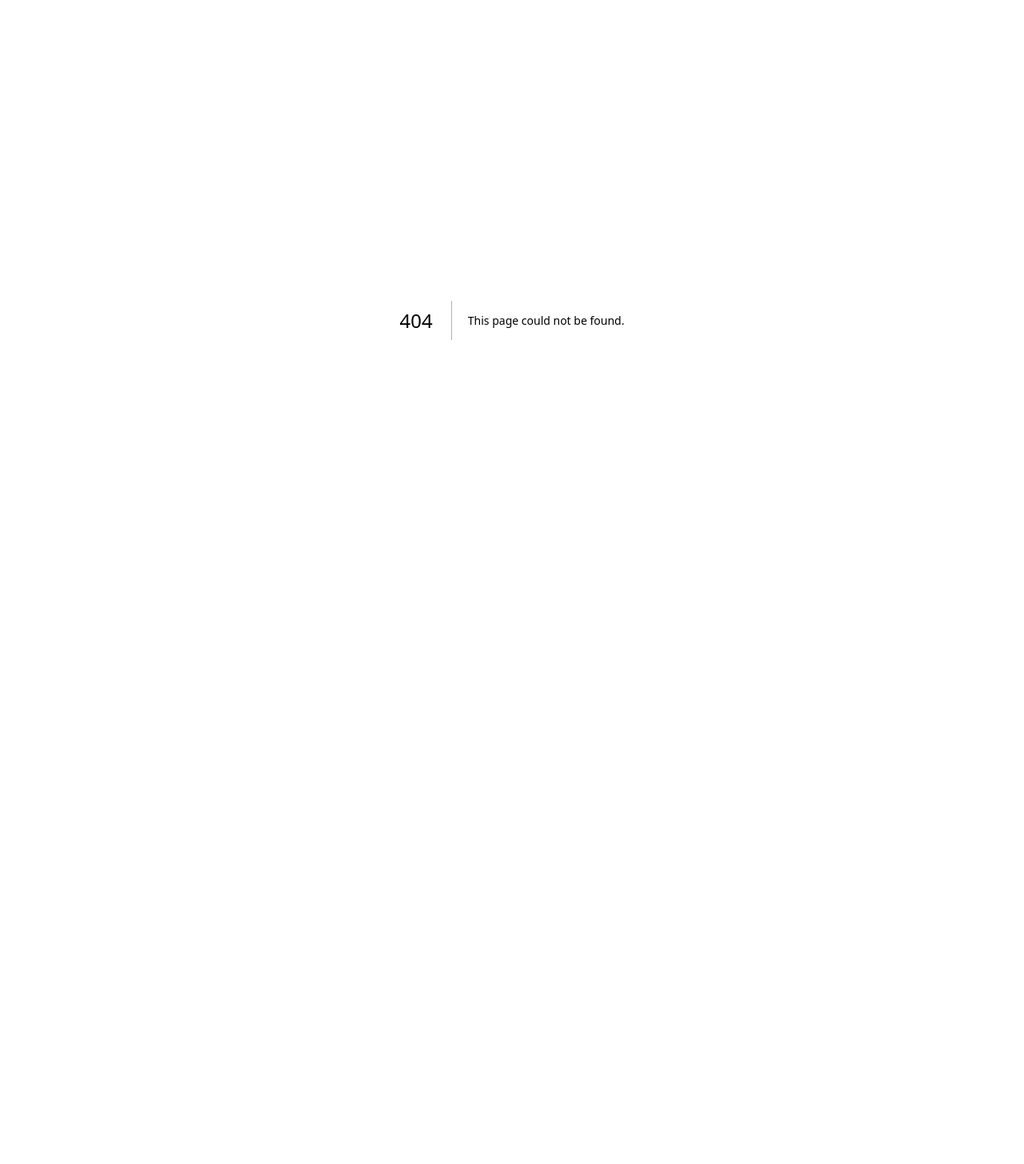
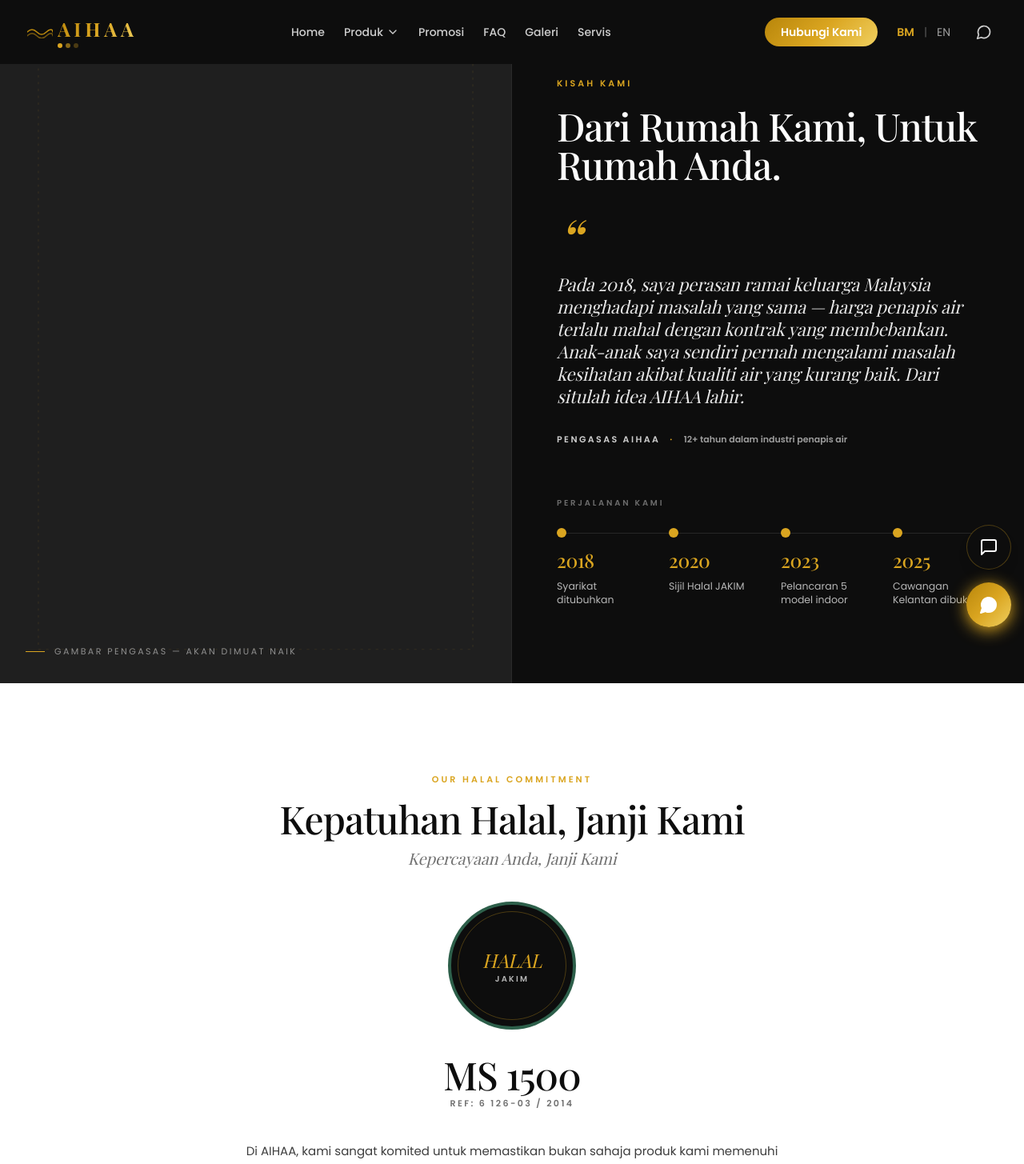
Before and after one commit to Syedazriiskandar00/aihaa-website, a Next.js app: page /tentang-kami in a window 1280 px wide. Before the commit this address had no page. Shown: the top 1455 px of the page at 80% size. Before the commit the page ends 800 px from the top, so only its background shows below. Built offline with nearby package versions, Linux system fonts and the light colour scheme.

Commit message:
feat(tentang-kami): scaffold /tentang-kami route with metadata + 5 sections

```diff
--- /dev/null
+++ b/src/app/tentang-kami/page.tsx
@@ -0,0 +1,39 @@
+import type { Metadata } from "next";
+import Header from "@/components/Header";
+import Footer from "@/components/Footer";
+import FloatingButtons from "@/components/FloatingButtons";
+import KisahKami from "./components/KisahKami";
+import HalalCommitment from "./components/HalalCommitment";
+import AzleeCollabVideo from "./components/AzleeCollabVideo";
+import TeamSection from "./components/TeamSection";
+import CsrSumbangan from "./components/CsrSumbangan";
+
+export const metadata: Metadata = {
+  title: "Tentang AIHAA — Kisah, Halal Commitment & Pasukan",
+  description:
+    "Kisah AIHAA dari 2018. Sijil Halal JAKIM, kolaborasi jenama, pasukan, dan aktiviti tanggungjawab sosial di seluruh Semenanjung Malaysia.",
+  openGraph: {
+    title: "Tentang AIHAA — Kisah, Halal & Pasukan",
+    description:
+      "Kisah pengasas AIHAA, Halal JAKIM commitment, dan aktiviti komuniti di Malaysia.",
+    type: "website",
+    locale: "ms_MY",
+  },
+};
+
+export default function TentangKamiPage() {
+  return (
+    <>
+      <Header />
+      <main>
+        <KisahKami />
+        <HalalCommitment />
+        <AzleeCollabVideo />
+        <TeamSection />
+        <CsrSumbangan />
+      </main>
+      <Footer />
+      <FloatingButtons />
+    </>
+  );
+}
```
